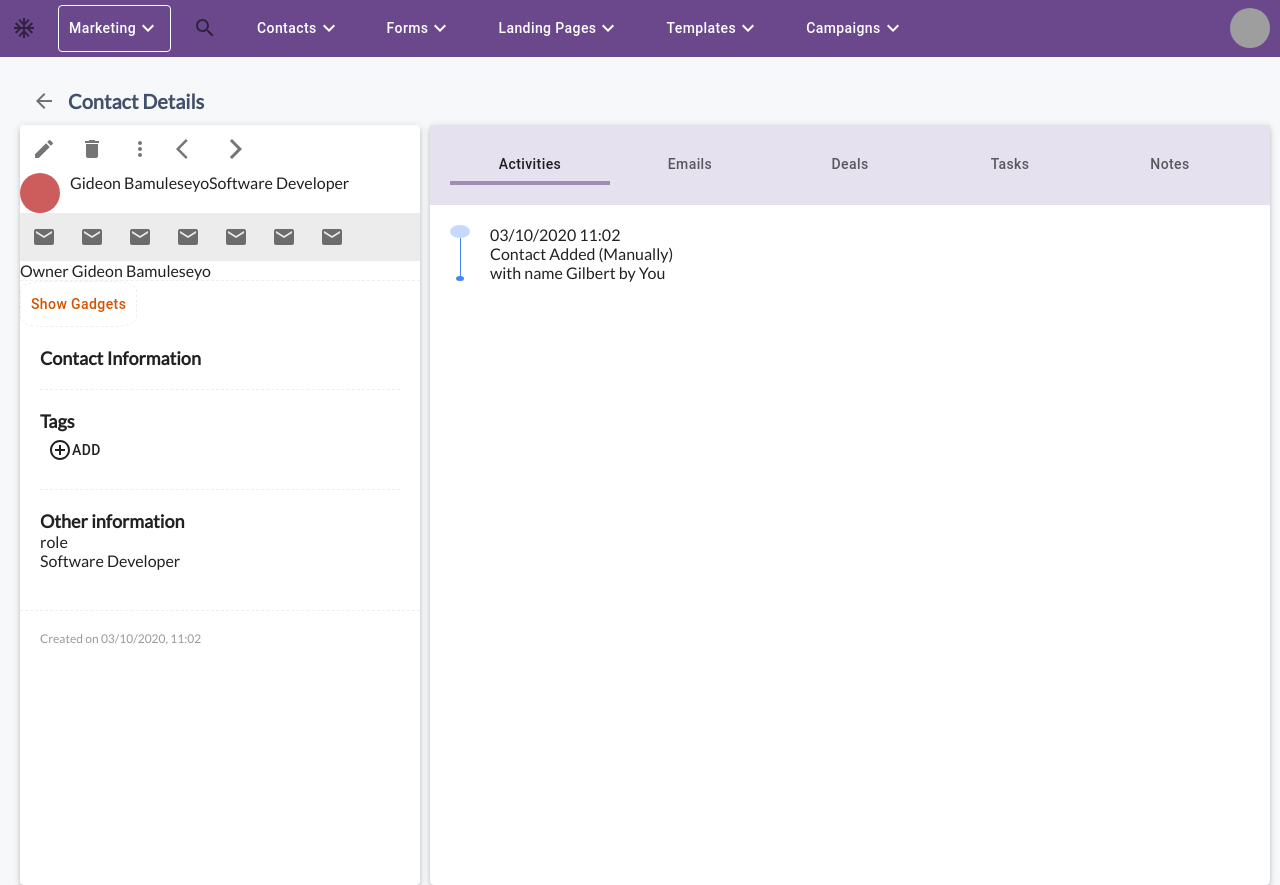
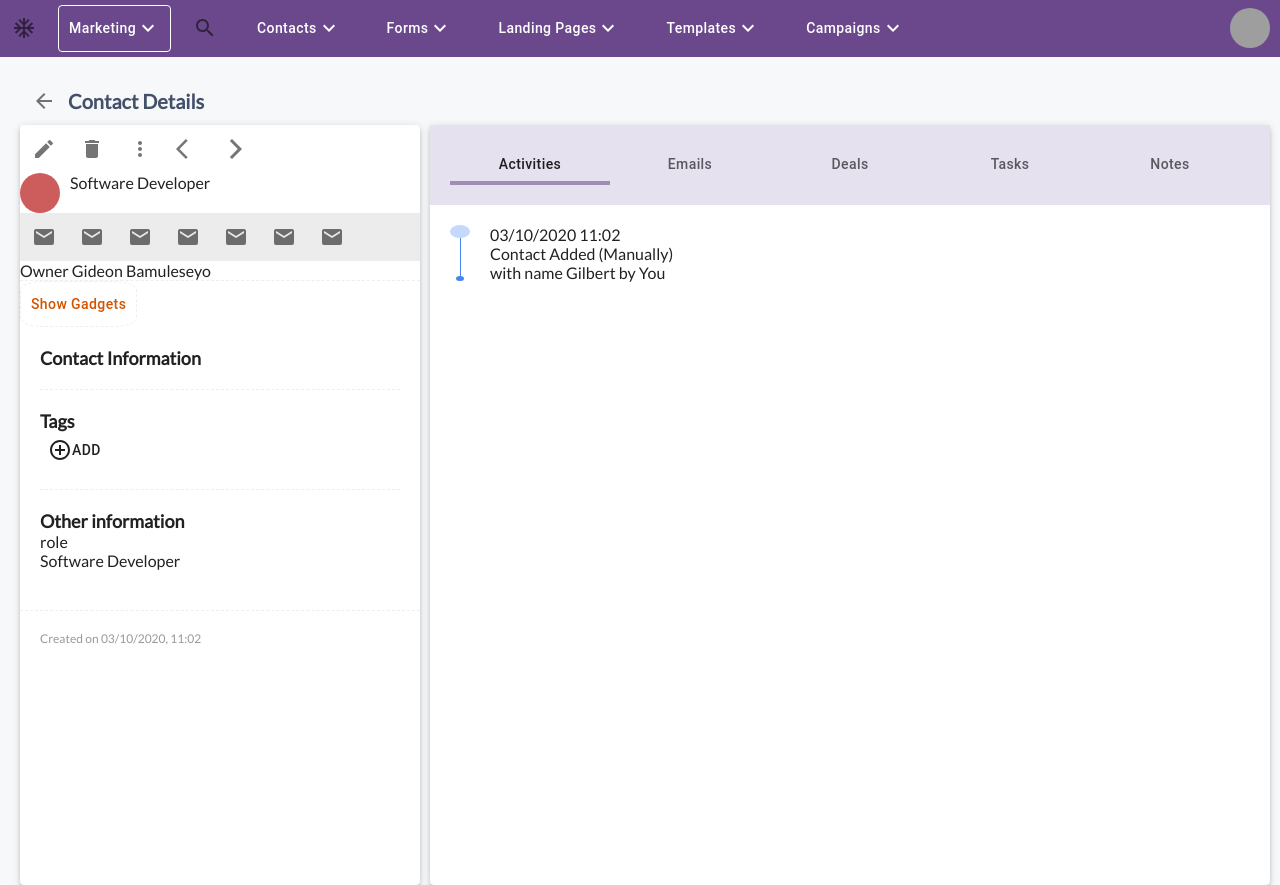
Before and after one commit to lytes20/engage-web, a React (Create React App) app: page /contact-details in a window 1280 px wide. Built offline with nearby package versions, Linux system fonts and the light colour scheme; grey boxes are pictures that could not be loaded.

Commit message:
Passing selected contact to contact details

```diff
--- a/src/actions/appActions.js
+++ b/src/actions/appActions.js
@@ -1,4 +1,3 @@
 export const viewContact = contact => {
-  console.log("I get called");
   return dispatch => dispatch({ type: "SELECT_CONTACT", payload: contact });
 };
--- a/src/components/ContactDetailSide.jsx
+++ b/src/components/ContactDetailSide.jsx
@@ -14,10 +14,11 @@ import AddCircleOutlineIcon from "@material-ui/icons/AddCircleOutline";
 import "../assets/styles/contactdetailsside.scss";
 import { UserAvatar, ShowGadgetsButton } from "./general";
 
-function ContactDetailsSide() {
+function ContactDetailsSide(props) {
+  const { contact } = props;
   return (
     <Paper elevation={3} style={{ height: "100%" }}>
-      <div style={{ display:"flex"}}>
+      <div style={{ display: "flex" }}>
         <IconButton>
           <EditIcon />
         </IconButton>
@@ -39,7 +40,7 @@ function ContactDetailsSide() {
       </div>
       <div className="contact-details-contact">
         <UserAvatar />
-        <div>Gideon Bamuleseyo</div>
+        <div>{contact.name}</div>
         <p>Software Developer</p>
       </div>
       <div className="contact-details-side-icon-strip">
--- a/src/components/ContactDetails.jsx
+++ b/src/components/ContactDetails.jsx
@@ -1,6 +1,9 @@
 import React from "react";
 
+import { compose } from "redux";
+import { connect } from "react-redux";
 import { withRouter } from "react-router-dom";
+
 import IconButton from "@material-ui/core/IconButton";
 import ArrowBackIcon from "@material-ui/icons/ArrowBack";
 
@@ -9,6 +12,7 @@ import ContactDetailsSide from "./ContactDetailSide";
 import ContactDetailsMain from "./ContactDetailsMain";
 
 function ContactDetails(props) {
+  const { contact } = props;
   function handleBack() {
     props.history.goBack();
   }
@@ -24,7 +28,7 @@ function ContactDetails(props) {
       {/* contact details side  */}
       <div className="contact-details-content">
         <div className="contact-details-side">
-          <ContactDetailsSide />
+          <ContactDetailsSide contact={contact} />
         </div>
 
         {/* contact details main  */}
@@ -36,4 +40,9 @@ function ContactDetails(props) {
   );
 }
 
-export default withRouter(ContactDetails);
+const mapStateToProps = state => ({
+  contact: state.appReducer.contact
+});
+
+const withConnect = connect(mapStateToProps);
+export default compose(withRouter, withConnect)(ContactDetails);
--- a/src/reducers/appReducer.js
+++ b/src/reducers/appReducer.js
@@ -2,10 +2,8 @@ const initialState = {
   contact: {}
 };
 export default (state = initialState, action) => {
-  console.log(state);
   switch (action.type) {
     case "SELECT_CONTACT":
-      console.log(action.payload);
       return { ...state, contact: action.payload };
     default:
       return state;
```
